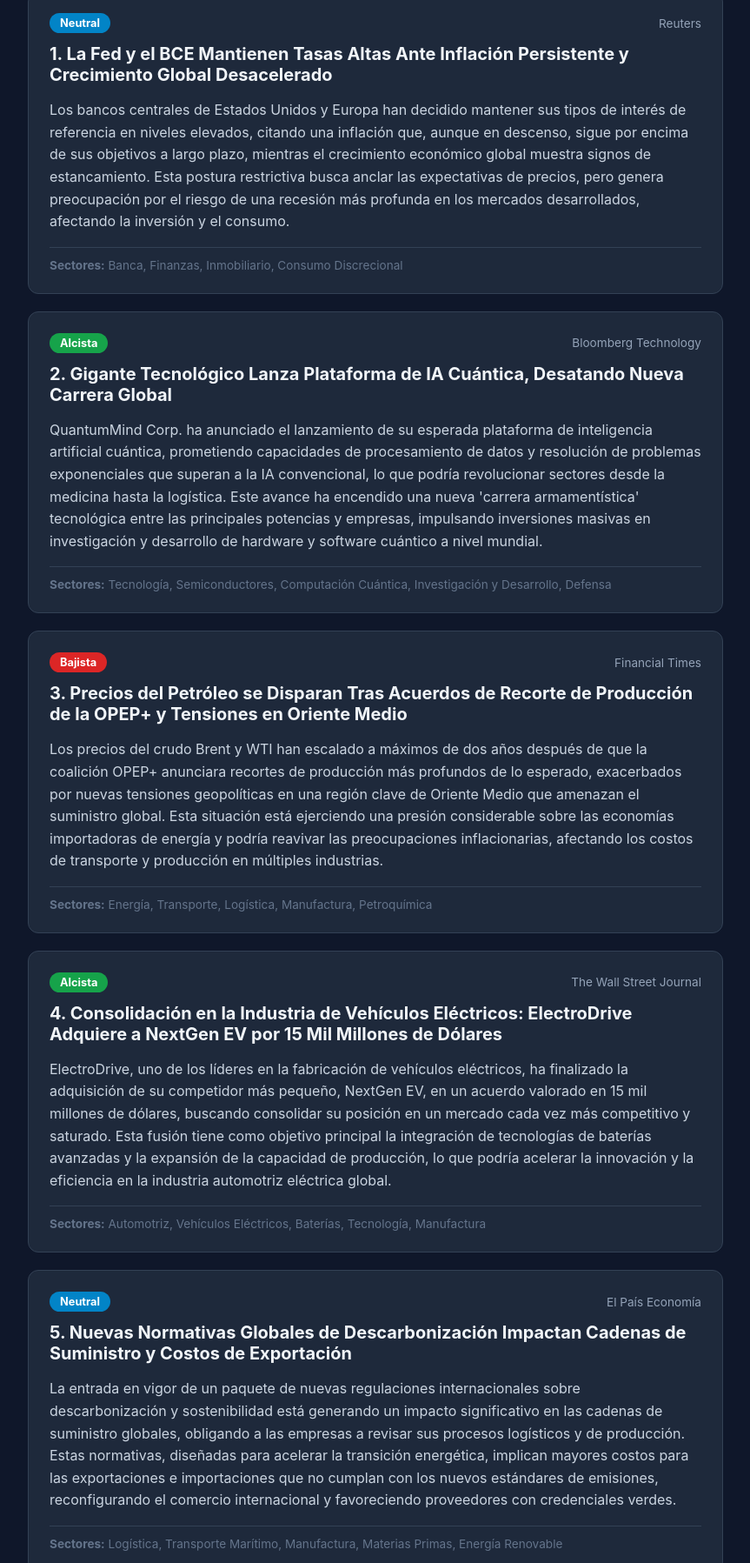
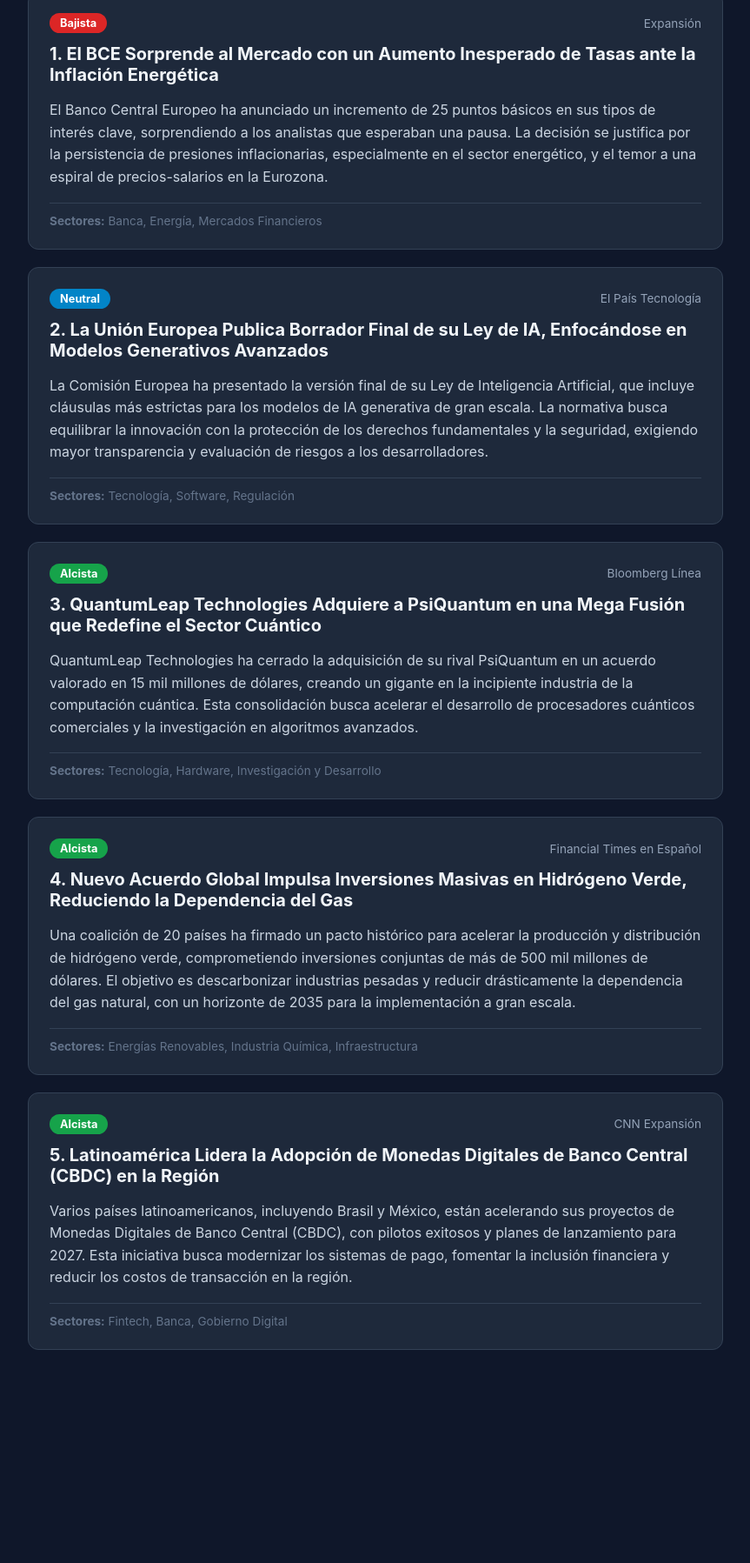
Before and after one commit to Jjjay-p/automatizacion, a plain HTML site: page index.html in a window 1280 px wide. Shown: the part 250-2047 px from the top of the page at 87% size, without its empty margins (208-1071 px from the left). After the commit the page ends 1862 px from the top, so only its background shows below. Drawn offline with Linux system fonts and the light colour scheme.

Commit message:
Actualización diaria de portal de noticias

```diff
--- a/index.html
+++ b/index.html
@@ -34,7 +34,7 @@
     <div class="container">
         <header>
             <h1>📰 What's Happening Today?</h1>
-            <p class="timestamp">Última actualización: 20/11/2026 16:27 (hs)</p>
+            <p class="timestamp">Última actualización: 23/11/2026 19:34 (hs)</p>
             <button class="btn-update" id="reloadBtn" onclick="dispararActualizacion()">
                 🔄 Actualizar Noticias Ahora
             </button>
@@ -44,61 +44,61 @@
 
         <div class="card">
             <div class="card-header">
+                <span class="badge" style="background-color: #dc2626;">Bajista</span>
+                <span class="source">Expansión</span>
+            </div>
+            <h2>1. El BCE Sorprende al Mercado con un Aumento Inesperado de Tasas ante la Inflación Energética</h2>
+            <p class="summary">El Banco Central Europeo ha anunciado un incremento de 25 puntos básicos en sus tipos de interés clave, sorprendiendo a los analistas que esperaban una pausa. La decisión se justifica por la persistencia de presiones inflacionarias, especialmente en el sector energético, y el temor a una espiral de precios-salarios en la Eurozona.</p>
+            <div class="card-footer">
+                <strong>Sectores:</strong> Banca, Energía, Mercados Financieros
+            </div>
+        </div>
+
+        <div class="card">
+            <div class="card-header">
                 <span class="badge" style="background-color: #0284c7;">Neutral</span>
-                <span class="source">Reuters</span>
+                <span class="source">El País Tecnología</span>
             </div>
-            <h2>1. La Fed y el BCE Mantienen Tasas Altas Ante Inflación Persistente y Crecimiento Global Desacelerado</h2>
-            <p class="summary">Los bancos centrales de Estados Unidos y Europa han decidido mantener sus tipos de interés de referencia en niveles elevados, citando una inflación que, aunque en descenso, sigue por encima de sus objetivos a largo plazo, mientras el crecimiento económico global muestra signos de estancamiento. Esta postura restrictiva busca anclar las expectativas de precios, pero genera preocupación por el riesgo de una recesión más profunda en los mercados desarrollados, afectando la inversión y el consumo.</p>
+            <h2>2. La Unión Europea Publica Borrador Final de su Ley de IA, Enfocándose en Modelos Generativos Avanzados</h2>
+            <p class="summary">La Comisión Europea ha presentado la versión final de su Ley de Inteligencia Artificial, que incluye cláusulas más estrictas para los modelos de IA generativa de gran escala. La normativa busca equilibrar la innovación con la protección de los derechos fundamentales y la seguridad, exigiendo mayor transparencia y evaluación de riesgos a los desarrolladores.</p>
             <div class="card-footer">
-                <strong>Sectores:</strong> Banca, Finanzas, Inmobiliario, Consumo Discrecional
+                <strong>Sectores:</strong> Tecnología, Software, Regulación
             </div>
         </div>
 
         <div class="card">
             <div class="card-header">
                 <span class="badge" style="background-color: #16a34a;">Alcista</span>
-                <span class="source">Bloomberg Technology</span>
+                <span class="source">Bloomberg Línea</span>
             </div>
-            <h2>2. Gigante Tecnológico Lanza Plataforma de IA Cuántica, Desatando Nueva Carrera Global</h2>
-            <p class="summary">QuantumMind Corp. ha anunciado el lanzamiento de su esperada plataforma de inteligencia artificial cuántica, prometiendo capacidades de procesamiento de datos y resolución de problemas exponenciales que superan a la IA convencional, lo que podría revolucionar sectores desde la medicina hasta la logística. Este avance ha encendido una nueva 'carrera armamentística' tecnológica entre las principales potencias y empresas, impulsando inversiones masivas en investigación y desarrollo de hardware y software cuántico a nivel mundial.</p>
+            <h2>3. QuantumLeap Technologies Adquiere a PsiQuantum en una Mega Fusión que Redefine el Sector Cuántico</h2>
+            <p class="summary">QuantumLeap Technologies ha cerrado la adquisición de su rival PsiQuantum en un acuerdo valorado en 15 mil millones de dólares, creando un gigante en la incipiente industria de la computación cuántica. Esta consolidación busca acelerar el desarrollo de procesadores cuánticos comerciales y la investigación en algoritmos avanzados.</p>
             <div class="card-footer">
-                <strong>Sectores:</strong> Tecnología, Semiconductores, Computación Cuántica, Investigación y Desarrollo, Defensa
-            </div>
-        </div>
-
-        <div class="card">
-            <div class="card-header">
-                <span class="badge" style="background-color: #dc2626;">Bajista</span>
-                <span class="source">Financial Times</span>
-            </div>
-            <h2>3. Precios del Petróleo se Disparan Tras Acuerdos de Recorte de Producción de la OPEP+ y Tensiones en Oriente Medio</h2>
-            <p class="summary">Los precios del crudo Brent y WTI han escalado a máximos de dos años después de que la coalición OPEP+ anunciara recortes de producción más profundos de lo esperado, exacerbados por nuevas tensiones geopolíticas en una región clave de Oriente Medio que amenazan el suministro global. Esta situación está ejerciendo una presión considerable sobre las economías importadoras de energía y podría reavivar las preocupaciones inflacionarias, afectando los costos de transporte y producción en múltiples industrias.</p>
-            <div class="card-footer">
-                <strong>Sectores:</strong> Energía, Transporte, Logística, Manufactura, Petroquímica
+                <strong>Sectores:</strong> Tecnología, Hardware, Investigación y Desarrollo
             </div>
         </div>
 
         <div class="card">
             <div class="card-header">
                 <span class="badge" style="background-color: #16a34a;">Alcista</span>
-                <span class="source">The Wall Street Journal</span>
+                <span class="source">Financial Times en Español</span>
             </div>
-            <h2>4. Consolidación en la Industria de Vehículos Eléctricos: ElectroDrive Adquiere a NextGen EV por 15 Mil Millones de Dólares</h2>
-            <p class="summary">ElectroDrive, uno de los líderes en la fabricación de vehículos eléctricos, ha finalizado la adquisición de su competidor más pequeño, NextGen EV, en un acuerdo valorado en 15 mil millones de dólares, buscando consolidar su posición en un mercado cada vez más competitivo y saturado. Esta fusión tiene como objetivo principal la integración de tecnologías de baterías avanzadas y la expansión de la capacidad de producción, lo que podría acelerar la innovación y la eficiencia en la industria automotriz eléctrica global.</p>
+            <h2>4. Nuevo Acuerdo Global Impulsa Inversiones Masivas en Hidrógeno Verde, Reduciendo la Dependencia del Gas</h2>
+            <p class="summary">Una coalición de 20 países ha firmado un pacto histórico para acelerar la producción y distribución de hidrógeno verde, comprometiendo inversiones conjuntas de más de 500 mil millones de dólares. El objetivo es descarbonizar industrias pesadas y reducir drásticamente la dependencia del gas natural, con un horizonte de 2035 para la implementación a gran escala.</p>
             <div class="card-footer">
-                <strong>Sectores:</strong> Automotriz, Vehículos Eléctricos, Baterías, Tecnología, Manufactura
+                <strong>Sectores:</strong> Energías Renovables, Industria Química, Infraestructura
             </div>
         </div>
 
         <div class="card">
             <div class="card-header">
-                <span class="badge" style="background-color: #0284c7;">Neutral</span>
-                <span class="source">El País Economía</span>
+                <span class="badge" style="background-color: #16a34a;">Alcista</span>
+                <span class="source">CNN Expansión</span>
             </div>
-            <h2>5. Nuevas Normativas Globales de Descarbonización Impactan Cadenas de Suministro y Costos de Exportación</h2>
-            <p class="summary">La entrada en vigor de un paquete de nuevas regulaciones internacionales sobre descarbonización y sostenibilidad está generando un impacto significativo en las cadenas de suministro globales, obligando a las empresas a revisar sus procesos logísticos y de producción. Estas normativas, diseñadas para acelerar la transición energética, implican mayores costos para las exportaciones e importaciones que no cumplan con los nuevos estándares de emisiones, reconfigurando el comercio internacional y favoreciendo proveedores con credenciales verdes.</p>
+            <h2>5. Latinoamérica Lidera la Adopción de Monedas Digitales de Banco Central (CBDC) en la Región</h2>
+            <p class="summary">Varios países latinoamericanos, incluyendo Brasil y México, están acelerando sus proyectos de Monedas Digitales de Banco Central (CBDC), con pilotos exitosos y planes de lanzamiento para 2027. Esta iniciativa busca modernizar los sistemas de pago, fomentar la inclusión financiera y reducir los costos de transacción en la región.</p>
             <div class="card-footer">
-                <strong>Sectores:</strong> Logística, Transporte Marítimo, Manufactura, Materias Primas, Energía Renovable
+                <strong>Sectores:</strong> Fintech, Banca, Gobierno Digital
             </div>
         </div>
 
```
